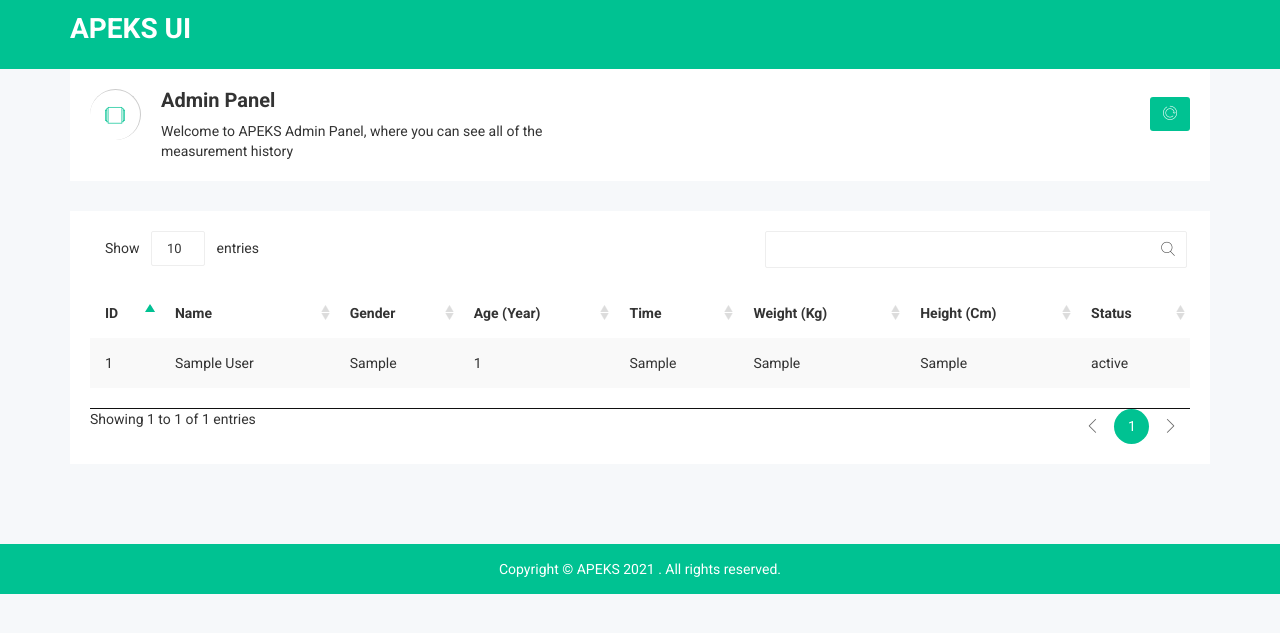
After one commit to FK-UNDIKSHA/APEKSUI, a Flask app: page /admin in a window 1280 px wide. The commit adds this page. Shown: the top 633 px of the page. Run offline with Flask 2, Linux system fonts and the light colour scheme; tables that the repository leaves empty hold one stand-in row (values such as "Sample post"); some libraries are stand-ins or nearby versions; some web fonts are replaced.

Commit message:
Add Features And Merging Pedokom
- Merging Pedokom
- Adding Admin Page
- Adding Identity Information on webpage
- Improving Database Integration using sqlite3

```diff
--- a/app.py
+++ b/app.py
@@ -127,7 +127,7 @@ def ThreadD(q):
     now = datetime.now()
     waktu = str(now.strftime("%d/%m/%Y %H:%M:%S"))
     db_ = apeksdbctl.create_connection('apeks.db')
-    apeksdbctl.AddData(db_, [str(nama), str(usia), str(waktu), str(Berat), str(Tinggi), str(zimt)])
+    apeksdbctl.AddData(db_, [str(nama), str(jk), str(usia/12), str(waktu), str(Berat), str(Tinggi), str(zimt['Status'])])
 
     Coms.SendCommand("pesanx;Tinggi: " + str(Tinggi) + "CM?" + "Berat: " + str(Berat) + "KG", 0)
     q.put_nowait(resp)
@@ -160,7 +160,7 @@ def Sane():
 def Admin():
     db_ = apeksdbctl.create_connection('apeks.db')
     datas = apeksdbctl.LoadDatas(db_)
-    render_template("admin.html", data=datas)
+    return render_template("admin.html", data=datas)
 
 @app.route('/clear', methods=["GET", "POST"])
 def bersih():
@@ -199,5 +199,5 @@ def measure():
     return make_response(jsonify(resp), 200)
 
 if __name__ == '__main__':
-
+    apeksdbctl.DbInit()
     app.run(host='0.0.0.0', port=5050, debug=True)
--- a/dbctl/apeksdbctl.py
+++ b/dbctl/apeksdbctl.py
@@ -44,9 +44,11 @@ def LoadDatas(conn):
     rows = cur.fetchall()
 
     temp = []
+    it = 1
 
     for row in rows:
-        temp.append({"nama": row[0],
+        temp.append({"id": it,
+                     "nama": row[0],
                      "jk": row[1],
                      "umur": row[2],
                      "waktu": row[3],
@@ -54,6 +56,7 @@ def LoadDatas(conn):
                      "tinggi": row[5],
                      "status": row[6]
                     })
+        it += 1
 
     return temp
 
--- a/run.py
+++ b/run.py
@@ -1,5 +1,6 @@
 from flask import Flask
 from Pedokom import pedokom
+from dbctl import apeksdbctl
 
 try:
     Coms = pedokom.PedoKom('/dev/ttyUSB0', 9600, .1)
@@ -14,6 +15,7 @@ def PingMe():
     print(asu)
 
 def main():
+    apeksdbctl.DbInit()
     app_ = Flask(__name__)
     #Start Ping and Send Challenge Request to Arduino
     print('Sending Challenge Request...')
--- /dev/null
+++ b/templates/admin.html
@@ -0,0 +1,239 @@
+<!doctype html>
+<html class="no-js" lang="">
+
+<head>
+    <meta charset="utf-8">
+    <meta http-equiv="x-ua-compatible" content="ie=edge">
+    <title>Admin Panel | APEKS UI</title>
+    <meta name="description" content="">
+    <meta name="viewport" content="width=device-width, initial-scale=1">
+    <!-- favicon
+		============================================ -->
+    <link rel="shortcut icon" type="image/x-icon" href="img/favicon.ico">
+    <!-- Google Fonts
+		============================================ -->
+    <link href="https://fonts.googleapis.com/css?family=Roboto:100,300,400,700,900" rel="stylesheet">
+    <!-- Bootstrap CSS
+		============================================ -->
+    <link rel="stylesheet" href="static/css/bootstrap.min.css">
+    <!-- font awesome CSS
+		============================================ -->
+    <link rel="stylesheet" href="static/css/font-awesome.min.css">
+    <!-- owl.carousel CSS
+		============================================ -->
+    <link rel="stylesheet" href="static/css/owl.carousel.css">
+    <link rel="stylesheet" href="static/css/owl.theme.css">
+    <link rel="stylesheet" href="static/css/owl.transitions.css">
+    <!-- meanmenu CSS
+		============================================ -->
+    <link rel="stylesheet" href="static/css/meanmenu/meanmenu.min.css">
+    <!-- animate CSS
+		============================================ -->
+    <link rel="stylesheet" href="static/css/animate.css">
+    <!-- normalize CSS
+		============================================ -->
+    <link rel="stylesheet" href="static/css/normalize.css">
+	<!-- wave CSS
+		============================================ -->
+    <link rel="stylesheet" href="static/css/wave/waves.min.css">
+    <link rel="stylesheet" href="static/css/wave/button.css">
+    <!-- mCustomScrollbar CSS
+		============================================ -->
+    <link rel="stylesheet" href="static/css/scrollbar/jquery.mCustomScrollbar.min.css">
+    <!-- Notika icon CSS
+		============================================ -->
+    <link rel="stylesheet" href="static/css/notika-custom-icon.css">
+    <!-- Data Table JS
+		============================================ -->
+    <link rel="stylesheet" href="static/css/jquery.dataTables.min.css">
+    <!-- main CSS
+		============================================ -->
+    <link rel="stylesheet" href="static/css/main.css">
+    <!-- style CSS
+		============================================ -->
+    <link rel="stylesheet" href="static/style.css">
+    <!-- responsive CSS
+		============================================ -->
+    <link rel="stylesheet" href="static/css/responsive.css">
+    <!-- modernizr JS
+		============================================ -->
+    <script src="static/js/vendor/modernizr-2.8.3.min.js"></script>
+</head>
+
+<body>
+    <!--[if lt IE 8]>
+            <p class="browserupgrade">You are using an <strong>outdated</strong> browser. Please <a href="http://browsehappy.com/">upgrade your browser</a> to improve your experience.</p>
+        <![endif]-->
+    <!-- Start Header Top Area -->
+    <div class="header-top-area">
+      <div class="container">
+          <div class="row">
+              <div class="col-lg-4 col-md-4 col-sm-12 col-xs-12">
+                  <div class="logo-area">
+                      <h1 style="color: white;">APEKS UI</h1>
+                  </div>
+              </div>
+
+          </div>
+      </div>
+  </div>
+    <!-- End Header Top Area -->
+
+    <!-- Main Menu area start-->
+
+    <!-- Main Menu area End-->
+	<!-- Breadcomb area Start-->
+	<div class="breadcomb-area">
+		<div class="container">
+			<div class="row">
+				<div class="col-lg-12 col-md-12 col-sm-12 col-xs-12">
+					<div class="breadcomb-list">
+						<div class="row">
+							<div class="col-lg-6 col-md-6 col-sm-6 col-xs-12">
+								<div class="breadcomb-wp">
+									<div class="breadcomb-icon">
+										<i class="notika-icon notika-windows"></i>
+									</div>
+									<div class="breadcomb-ctn">
+										<h2>Admin Panel</h2>
+										<p>Welcome to APEKS Admin Panel,  <span class="bread-ntd">where you can see all of the measurement history</span></p>
+									</div>
+								</div>
+							</div>
+							<div class="col-lg-6 col-md-6 col-sm-6 col-xs-3">
+								<div class="breadcomb-report">
+									<button data-toggle="tooltip" data-placement="left" title="Refresh" onclick="location.reload()" class="btn"><i class="notika-icon notika-refresh"></i></button>
+								</div>
+							</div>
+						</div>
+					</div>
+				</div>
+			</div>
+		</div>
+	</div>
+	<!-- Breadcomb area End-->
+    <!-- Data Table area Start-->
+    <div class="data-table-area">
+        <div class="container">
+            <div class="row">
+                <div class="col-lg-12 col-md-12 col-sm-12 col-xs-12">
+                    <div class="data-table-list">
+                        <div class="table-responsive">
+                            <table id="data-table-basic" class="table table-striped">
+                                <thead>
+                                    <tr>
+                                        <th>ID</th>
+                                        <th>Name</th>
+                                        <th>Gender</th>
+                                        <th>Age (Year)</th>
+                                        <th>Time</th>
+                                        <th>Weight (Kg)</th>
+                                        <th>Height (Cm)</th>
+                                        <th>Status</th>
+                                    </tr>
+                                </thead>
+                                <tbody>
+                                {% for i in data%}
+                                    <tr>
+                                        <td>{{i.id}}</td>
+                                        <td>{{i.nama}}</td>
+                                        <td>{{i.jk}}</td>
+                                        <td>{{i.umur}}</td>
+                                        <td>{{i.waktu}}</td>
+                                        <td>{{i.berat}}</td>
+                                        <td>{{i.tinggi}}</td>
+                                        <td>{{i.status}}</td>
+                                    </tr>
+                                {%endfor%}
+                                </tbody>
+                            </table>
+                        </div>
+                    </div>
+                </div>
+            </div>
+        </div>
+    </div>
+    <!-- Data Table area End--><br><br>
+    <!-- Start Footer area-->
+    <div class="footer-copyright-area">
+      <div class="container">
+          <div class="row">
+              <div class="col-lg-12 col-md-12 col-sm-12 col-xs-12">
+                  <div class="footer-copy-right">
+                      <p>Copyright © APEKS 2021
+. All rights reserved.</p>
+                  </div>
+              </div>
+          </div>
+      </div>
+  </div>
+    <!-- End Footer area-->
+    <!-- jquery
+		============================================ -->
+    <script src="static/js/vendor/jquery-1.12.4.min.js"></script>
+    <!-- bootstrap JS
+		============================================ -->
+    <script src="static/js/bootstrap.min.js"></script>
+    <!-- wow JS
+		============================================ -->
+    <script src="static/js/wow.min.js"></script>
+    <!-- price-slider JS
+		============================================ -->
+    <script src="static/js/jquery-price-slider.js"></script>
+    <!-- owl.carousel JS
+		============================================ -->
+    <script src="static/js/owl.carousel.min.js"></script>
+    <!-- scrollUp JS
+		============================================ -->
+    <script src="static/js/jquery.scrollUp.min.js"></script>
+    <!-- meanmenu JS
+		============================================ -->
+    <script src="static/js/meanmenu/jquery.meanmenu.js"></script>
+    <!-- counterup JS
+		============================================ -->
+    <script src="static/js/counterup/jquery.counterup.min.js"></script>
+    <script src="static/js/counterup/waypoints.min.js"></script>
+    <script src="static/js/counterup/counterup-active.js"></script>
+    <!-- mCustomScrollbar JS
+		============================================ -->
+    <script src="static/js/scrollbar/jquery.mCustomScrollbar.concat.min.js"></script>
+    <!-- sparkline JS
+		============================================ -->
+    <script src="static/js/sparkline/jquery.sparkline.min.js"></script>
+    <script src="static/js/sparkline/sparkline-active.js"></script>
+    <!-- flot JS
+		============================================ -->
+    <script src="static/js/flot/jquery.flot.js"></script>
+    <script src="static/js/flot/jquery.flot.resize.js"></script>
+    <script src="static/js/flot/flot-active.js"></script>
+    <!-- knob JS
+		============================================ -->
+    <script src="static/js/knob/jquery.knob.js"></script>
+    <script src="static/js/knob/jquery.appear.js"></script>
+    <script src="static/js/knob/knob-active.js"></script>
+    <!--  Chat JS
+		============================================ -->
+    <script src="static/js/chat/jquery.chat.js"></script>
+    <!--  todo JS
+		============================================ -->
+    <script src="static/js/todo/jquery.todo.js"></script>
+	<!--  wave JS
+		============================================ -->
+    <script src="static/js/wave/waves.min.js"></script>
+    <script src="static/js/wave/wave-active.js"></script>
+    <!-- plugins JS
+		============================================ -->
+    <script src="static/js/plugins.js"></script>
+    <!-- Data Table JS
+		============================================ -->
+    <script src="static/js/data-table/jquery.dataTables.min.js"></script>
+    <script src="static/js/data-table/data-table-act.js"></script>
+    <!-- main JS
+		============================================ -->
+    <script src="static/js/main.js"></script>
+	<!-- tawk chat JS
+		============================================ -->
+    <script src="static/js/tawk-chat.js"></script>
+</body>
+
+</html>
```
Also changed, not shown: Pedokom/pedokom.py (added, +45 -0 lines), templates/index.html (+43 -13 lines).
